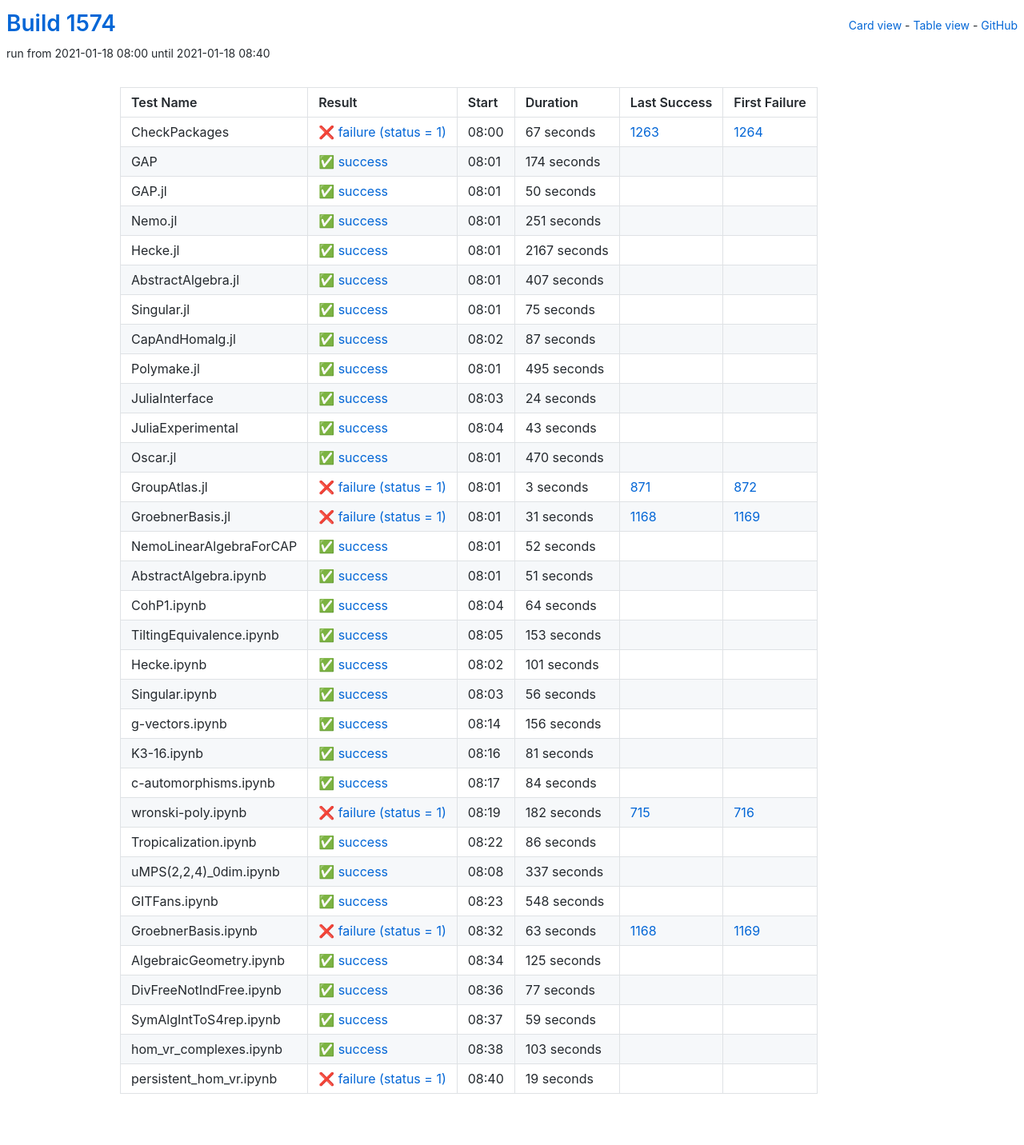
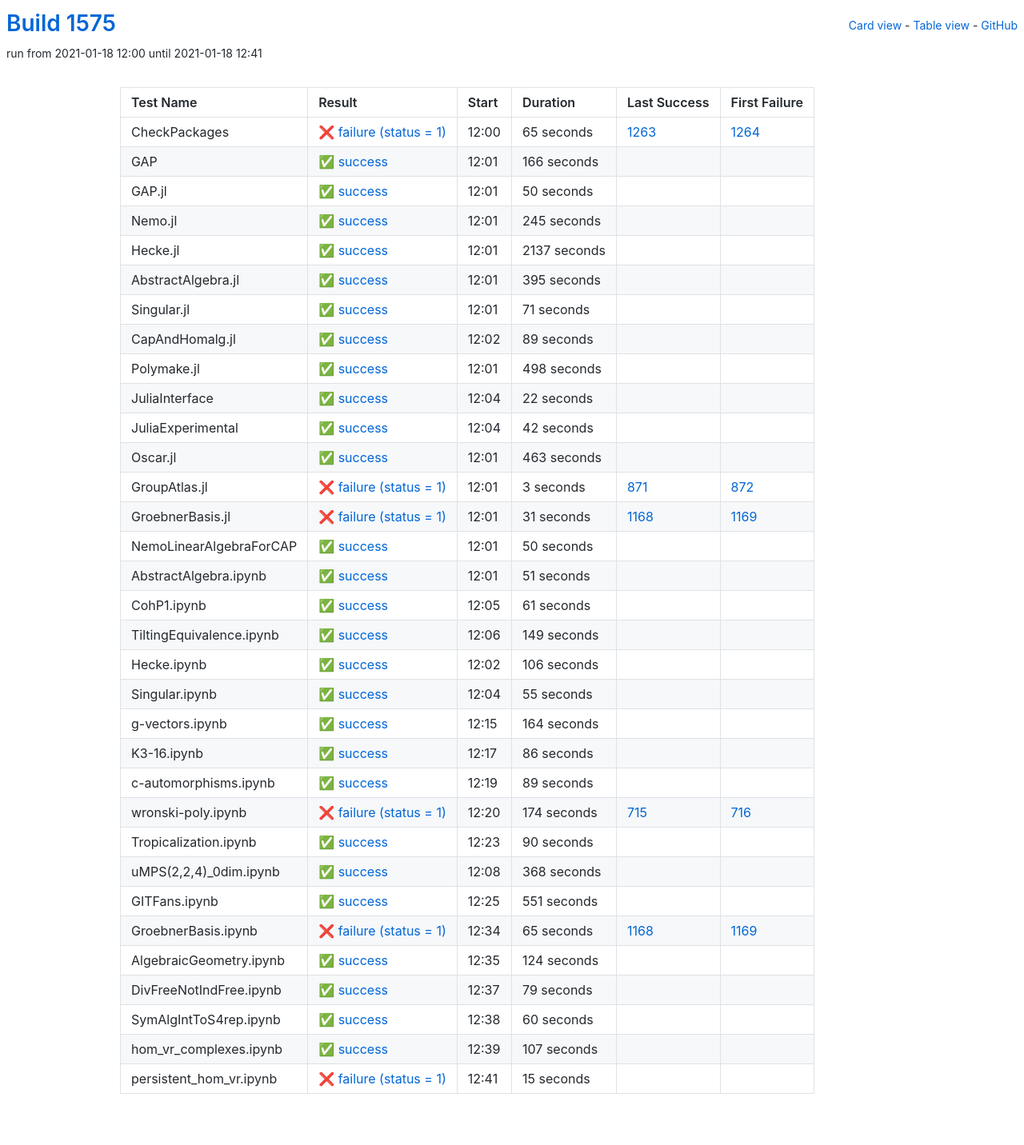
Before and after one commit to oscar-system/oscar-ci-status-stable, a Jekyll site: the page built from table.html, in a window 1280 px wide. Shown: the whole page at 80% size. Built offline with Jekyll 4.4.1, drawn with Linux system fonts in a browser that asks for light colours.

Commit message:
Build #1575

```diff
--- a/_data/ci.yml
+++ b/_data/ci.yml
@@ -1,6 +1,6 @@
 ---
-build: 1574
-build_url: https://oscarci.mathematik.uni-kl.de/job/oscar-stable/1574/
+build: 1575
+build_url: https://oscarci.mathematik.uni-kl.de/job/oscar-stable/1575/
 job: oscar-stable
 organization: oscar-system
 repo: oscar-ci-status-stable
@@ -8,32 +8,32 @@ repourl: https://github.com/oscar-system/oscar-ci-status-stable
 tests:
 - name: CheckPackages
   id: checkpackages
-  log: https://oscarci.mathematik.uni-kl.de/job/oscar-stable/1574/artifact/logs/build-1574/CheckPackages.log
-  start: 2021-01-18 08:00
+  log: https://oscarci.mathematik.uni-kl.de/job/oscar-stable/1575/artifact/logs/build-1575/CheckPackages.log
+  start: 2021-01-18 12:00
   success: false
   exitcode: 1
   status: failure
-  duration: 67
+  duration: 65
   last_success: 1263
   last_success_url: https://oscarci.mathematik.uni-kl.de/job/oscar-stable/1263/
   first_failure: 1264
   first_failure_url: https://oscarci.mathematik.uni-kl.de/job/oscar-stable/1264/
 - name: GAP
   id: gap
-  log: https://oscarci.mathematik.uni-kl.de/job/oscar-stable/1574/artifact/logs/build-1574/GAP.log
-  start: 2021-01-18 08:01
+  log: https://oscarci.mathematik.uni-kl.de/job/oscar-stable/1575/artifact/logs/build-1575/GAP.log
+  start: 2021-01-18 12:01
   success: true
   exitcode: 0
   status: success
-  duration: 174
+  duration: 166
   last_success: false
   last_success_url:
   first_failure: false
   first_failure_url:
 - name: GAP.jl
   id: gap-jl
-  log: https://oscarci.mathematik.uni-kl.de/job/oscar-stable/1574/artifact/logs/build-1574/GAP.jl.log
-  start: 2021-01-18 08:01
+  log: https://oscarci.mathematik.uni-kl.de/job/oscar-stable/1575/artifact/logs/build-1575/GAP.jl.log
+  start: 2021-01-18 12:01
   success: true
   exitcode: 0
   status: success
@@ -44,116 +44,116 @@ tests:
   first_failure_url:
 - name: Nemo.jl
   id: nemo-jl
-  log: https://oscarci.mathematik.uni-kl.de/job/oscar-stable/1574/artifact/logs/build-1574/Nemo.jl.log
-  start: 2021-01-18 08:01
+  log: https://oscarci.mathematik.uni-kl.de/job/oscar-stable/1575/artifact/logs/build-1575/Nemo.jl.log
+  start: 2021-01-18 12:01
   success: true
   exitcode: 0
   status: success
-  duration: 251
+  duration: 245
   last_success: false
   last_success_url:
   first_failure: false
   first_failure_url:
 - name: Hecke.jl
   id: hecke-jl
-  log: https://oscarci.mathematik.uni-kl.de/job/oscar-stable/1574/artifact/logs/build-1574/Hecke.jl.log
-  start: 2021-01-18 08:01
+  log: https://oscarci.mathematik.uni-kl.de/job/oscar-stable/1575/artifact/logs/build-1575/Hecke.jl.log
+  start: 2021-01-18 12:01
   success: true
   exitcode: 0
   status: success
-  duration: 2167
+  duration: 2137
   last_success: false
   last_success_url:
   first_failure: false
   first_failure_url:
 - name: AbstractAlgebra.jl
   id: abstractalgebra-jl
-  log: https://oscarci.mathematik.uni-kl.de/job/oscar-stable/1574/artifact/logs/build-1574/AbstractAlgebra.jl.log
-  start: 2021-01-18 08:01
+  log: https://oscarci.mathematik.uni-kl.de/job/oscar-stable/1575/artifact/logs/build-1575/AbstractAlgebra.jl.log
+  start: 2021-01-18 12:01
   success: true
   exitcode: 0
   status: success
-  duration: 407
+  duration: 395
   last_success: false
   last_success_url:
   first_failure: false
   first_failure_url:
 - name: Singular.jl
   id: singular-jl
-  log: https://oscarci.mathematik.uni-kl.de/job/oscar-stable/1574/artifact/logs/build-1574/Singular.jl.log
-  start: 2021-01-18 08:01
+  log: https://oscarci.mathematik.uni-kl.de/job/oscar-stable/1575/artifact/logs/build-1575/Singular.jl.log
+  start: 2021-01-18 12:01
   success: true
   exitcode: 0
   status: success
-  duration: 75
+  duration: 71
   last_success: false
   last_success_url:
   first_failure: false
   first_failure_url:
 - name: CapAndHomalg.jl
   id: capandhomalg-jl
-  log: https://oscarci.mathematik.uni-kl.de/job/oscar-stable/1574/artifact/logs/build-1574/CapAndHomalg.jl.log
-  start: 2021-01-18 08:02
+  log: https://oscarci.mathematik.uni-kl.de/job/oscar-stable/1575/artifact/logs/build-1575/CapAndHomalg.jl.log
+  start: 2021-01-18 12:02
   success: true
   exitcode: 0
   status: success
-  duration: 87
+  duration: 89
   last_success: false
   last_success_url:
   first_failure: false
   first_failure_url:
 - name: Polymake.jl
   id: polymake-jl
-  log: https://oscarci.mathematik.uni-kl.de/job/oscar-stable/1574/artifact/logs/build-1574/Polymake.jl.log
-  start: 2021-01-18 08:01
+  log: https://oscarci.mathematik.uni-kl.de/job/oscar-stable/1575/artifact/logs/build-1575/Polymake.jl.log
+  start: 2021-01-18 12:01
   success: true
   exitcode: 0
   status: success
-  duration: 495
+  duration: 498
   last_success: false
   last_success_url:
   first_failure: false
   first_failure_url:
 - name: JuliaInterface
   id: juliainterface
-  log: https://oscarci.mathematik.uni-kl.de/job/oscar-stable/1574/artifact/logs/build-1574/JuliaInterface.log
-  start: 2021-01-18 08:03
+  log: https://oscarci.mathematik.uni-kl.de/job/oscar-stable/1575/artifact/logs/build-1575/JuliaInterface.log
+  start: 2021-01-18 12:04
   success: true
   exitcode: 0
   status: success
-  duration: 24
+  duration: 22
   last_success: false
   last_success_url:
   first_failure: false
   first_failure_url:
 - name: JuliaExperimental
   id: juliaexperimental
-  log: https://oscarci.mathematik.uni-kl.de/job/oscar-stable/1574/artifact/logs/build-1574/JuliaExperimental.log
-  start: 2021-01-18 08:04
+  log: https://oscarci.mathematik.uni-kl.de/job/oscar-stable/1575/artifact/logs/build-1575/JuliaExperimental.log
+  start: 2021-01-18 12:04
   success: true
   exitcode: 0
   status: success
-  duration: 43
+  duration: 42
   last_success: false
   last_success_url:
   first_failure: false
   first_failure_url:
 - name: Oscar.jl
   id: oscar-jl
-  log: https://oscarci.mathematik.uni-kl.de/job/oscar-stable/1574/artifact/logs/build-1574/Oscar.jl.log
-  start: 2021-01-18 08:01
+  log: https://oscarci.mathematik.uni-kl.de/job/oscar-stable/1575/artifact/logs/build-1575/Oscar.jl.log
+  start: 2021-01-18 12:01
   success: true
   exitcode: 0
   status: success
-  duration: 470
+  duration: 463
   last_success: false
   last_success_url:
   first_failure: false
   first_failure_url:
 - name: GroupAtlas.jl
   id: groupatlas-jl
-  log: https://oscarci.mathematik.uni-kl.de/job/oscar-stable/1574/artifact/logs/build-1574/GroupAtlas.jl.log
-  start: 2021-01-18 08:01
+  log: https://oscarci.mathematik.uni-kl.de/job/oscar-stable/1575/artifact/logs/build-1575/GroupAtlas.jl.log
+  start: 2021-01-18 12:01
   success: false
   exitcode: 1
   status: failure
@@ -164,8 +164,8 @@ tests:
   first_failure_url: https://oscarci.mathematik.uni-kl.de/job/oscar-stable/872/
 - name: GroebnerBasis.jl
   id: groebnerbasis-jl
-  log: https://oscarci.mathematik.uni-kl.de/job/oscar-stable/1574/artifact/logs/build-1574/GroebnerBasis.jl.log
-  start: 2021-01-18 08:01
+  log: https://oscarci.mathematik.uni-kl.de/job/oscar-stable/1575/artifact/logs/build-1575/GroebnerBasis.jl.log
+  start: 2021-01-18 12:01
   success: false
   exitcode: 1
   status: failure
@@ -176,20 +176,20 @@ tests:
   first_failure_url: https://oscarci.mathematik.uni-kl.de/job/oscar-stable/1169/
 - name: NemoLinearAlgebraForCAP
   id: nemolinearalgebraforcap
-  log: https://oscarci.mathematik.uni-kl.de/job/oscar-stable/1574/artifact/logs/build-1574/NemoLinearAlgebraForCAP.log
-  start: 2021-01-18 08:01
+  log: https://oscarci.mathematik.uni-kl.de/job/oscar-stable/1575/artifact/logs/build-1575/NemoLinearAlgebraForCAP.log
+  start: 2021-01-18 12:01
   success: true
   exitcode: 0
   status: success
-  duration: 52
+  duration: 50
   last_success: false
   last_success_url:
   first_failure: false
   first_failure_url:
 - name: AbstractAlgebra.ipynb
   id: abstractalgebra-ipynb
-  log: https://oscarci.mathematik.uni-kl.de/job/oscar-stable/1574/artifact/logs/build-1574/AbstractAlgebra.ipynb.log
-  start: 2021-01-18 08:01
+  log: https://oscarci.mathematik.uni-kl.de/job/oscar-stable/1575/artifact/logs/build-1575/AbstractAlgebra.ipynb.log
+  start: 2021-01-18 12:01
   success: true
   exitcode: 0
   status: success
@@ -200,104 +200,68 @@ tests:
   first_failure_url:
 - name: CohP1.ipynb
   id: cohp1-ipynb
-  log: https://oscarci.mathematik.uni-kl.de/job/oscar-stable/1574/artifact/logs/build-1574/CohP1.ipynb.log
-  start: 2021-01-18 08:04
+  log: https://oscarci.mathematik.uni-kl.de/job/oscar-stable/1575/artifact/logs/build-1575/CohP1.ipynb.log
+  start: 2021-01-18 12:05
   success: true
   exitcode: 0
   status: success
-  duration: 64
+  duration: 61
   last_success: false
   last_success_url:
   first_failure: false
   first_failure_url:
 - name: TiltingEquivalence.ipynb
   id: tiltingequivalence-ipynb
-  log: https://oscarci.mathematik.uni-kl.de/job/oscar-stable/1574/artifact/logs/build-1574/TiltingEquivalence.ipynb.log
-  start: 2021-01-18 08:05
+  log: https://oscarci.mathematik.uni-kl.de/job/oscar-stable/1575/artifact/logs/build-1575/TiltingEquivalence.ipynb.log
+  start: 2021-01-18 12:06
   success: true
   exitcode: 0
   status: success
-  duration: 153
+  duration: 149
   last_success: false
   last_success_url:
   first_failure: false
   first_failure_url:
 - name: Hecke.ipynb
   id: hecke-ipynb
-  log: https://oscarci.mathematik.uni-kl.de/job/oscar-stable/1574/artifact/logs/build-1574/Hecke.ipynb.log
-  start: 2021-01-18 08:02
+  log: https://oscarci.mathematik.uni-kl.de/job/oscar-stable/1575/artifact/logs/build-1575/Hecke.ipynb.log
+  start: 2021-01-18 12:02
   success: true
   exitcode: 0
   status: success
-  duration: 101
+  duration: 106
   last_success: false
   last_success_url:
   first_failure: false
   first_failure_url:
 - name: Singular.ipynb
   id: singular-ipynb
-  log: https://oscarci.mathematik.uni-kl.de/job/oscar-stable/1574/artifact/logs/build-1574/Singular.ipynb.log
-  start: 2021-01-18 08:03
+  log: https://oscarci.mathematik.uni-kl.de/job/oscar-stable/1575/artifact/logs/build-1575/Singular.ipynb.log
+  start: 2021-01-18 12:04
   success: true
   exitcode: 0
   status: success
-  duration: 56
+  duration: 55
   last_success: false
   last_success_url:
   first_failure: false
   first_failure_url:
 - name: g-vectors.ipynb
   id: g-vectors-ipynb
-  log: https://oscarci.mathematik.uni-kl.de/job/oscar-stable/1574/artifact/logs/build-1574/g-vectors.ipynb.log
-  start: 2021-01-18 08:14
+  log: https://oscarci.mathematik.uni-kl.de/job/oscar-stable/1575/artifact/logs/build-1575/g-vectors.ipynb.log
+  start: 2021-01-18 12:15
   success: true
   exitcode: 0
   status: success
-  duration: 156
+  duration: 164
   last_success: false
   last_success_url:
   first_failure: false
   first_failure_url:
 - name: K3-16.ipynb
   id: k3-16-ipynb
-  log: https://oscarci.mathematik.uni-kl.de/job/oscar-stable/1574/artifact/logs/build-1574/K3-16.ipynb.log
-  start: 2021-01-18 08:16
-  success: true
-  exitcode: 0
-  status: success
-  duration: 81
-  last_success: false
-  last_success_url:
-  first_failure: false
-  first_failure_url:
-- name: c-automorphisms.ipynb
-  id: c-automorphisms-ipynb
-  log: https://oscarci.mathematik.uni-kl.de/job/oscar-stable/1574/artifact/logs/build-1574/c-automorphisms.ipynb.log
-  start: 2021-01-18 08:17
-  success: true
-  exitcode: 0
-  status: success
-  duration: 84
-  last_success: false
-  last_success_url:
-  first_failure: false
-  first_failure_url:
-- name: wronski-poly.ipynb
-  id: wronski-poly-ipynb
-  log: https://oscarci.mathematik.uni-kl.de/job/oscar-stable/1574/artifact/logs/build-1574/wronski-poly.ipynb.log
-  start: 2021-01-18 08:19
-  success: false
-  exitcode: 1
-  status: failure
-  duration: 182
-  last_success: 715
-  last_success_url: https://oscarci.mathematik.uni-kl.de/job/oscar-stable/715/
-  first_failure: 716
-  first_failure_url: https://oscarci.mathematik.uni-kl.de/job/oscar-stable/716/
-- name: Tropicalization.ipynb
-  id: tropicalization-ipynb
-  log: https://oscarci.mathematik.uni-kl.de/job/oscar-stable/1574/artifact/logs/build-1574/Tropicalization.ipynb.log
-  start: 2021-01-18 08:22
+  log: https://oscarci.mathematik.uni-kl.de/job/oscar-stable/1575/artifact/logs/build-1575/K3-16.ipynb.log
+  start: 2021-01-18 12:17
   success: true
   exitcode: 0
   status: success
@@ -306,98 +270,134 @@ tests:
   last_success_url:
   first_failure: false
   first_failure_url:
-- name: uMPS(2,2,4)_0dim.ipynb
-  id: umps-2-2-4-0dim-ipynb
-  log: https://oscarci.mathematik.uni-kl.de/job/oscar-stable/1574/artifact/logs/build-1574/uMPS-2-2-4-_0dim.ipynb.log
-  start: 2021-01-18 08:08
+- name: c-automorphisms.ipynb
+  id: c-automorphisms-ipynb
+  log: https://oscarci.mathematik.uni-kl.de/job/oscar-stable/1575/artifact/logs/build-1575/c-automorphisms.ipynb.log
+  start: 2021-01-18 12:19
   success: true
   exitcode: 0
   status: success
-  duration: 337
+  duration: 89
+  last_success: false
+  last_success_url:
+  first_failure: false
+  first_failure_url:
+- name: wronski-poly.ipynb
+  id: wronski-poly-ipynb
+  log: https://oscarci.mathematik.uni-kl.de/job/oscar-stable/1575/artifact/logs/build-1575/wronski-poly.ipynb.log
+  start: 2021-01-18 12:20
+  success: false
+  exitcode: 1
+  status: failure
+  duration: 174
+  last_success: 715
+  last_success_url: https://oscarci.mathematik.uni-kl.de/job/oscar-stable/715/
+  first_failure: 716
+  first_failure_url: https://oscarci.mathematik.uni-kl.de/job/oscar-stable/716/
+- name: Tropicalization.ipynb
+  id: tropicalization-ipynb
+  log: https://oscarci.mathematik.uni-kl.de/job/oscar-stable/1575/artifact/logs/build-1575/Tropicalization.ipynb.log
+  start: 2021-01-18 12:23
+  success: true
+  exitcode: 0
+  status: success
+  duration: 90
+  last_success: false
+  last_success_url:
+  first_failure: false
+  first_failure_url:
+- name: uMPS(2,2,4)_0dim.ipynb
+  id: umps-2-2-4-0dim-ipynb
+  log: https://oscarci.mathematik.uni-kl.de/job/oscar-stable/1575/artifact/logs/build-1575/uMPS-2-2-4-_0dim.ipynb.log
+  start: 2021-01-18 12:08
+  success: true
+  exitcode: 0
+  status: success
+  duration: 368
   last_success: false
   last_success_url:
   first_failure: false
   first_failure_url:
 - name: GITFans.ipynb
   id: gitfans-ipynb
-  log: https://oscarci.mathematik.uni-kl.de/job/oscar-stable/1574/artifact/logs/build-1574/GITFans.ipynb.log
-  start: 2021-01-18 08:23
+  log: https://oscarci.mathematik.uni-kl.de/job/oscar-stable/1575/artifact/logs/build-1575/GITFans.ipynb.log
+  start: 2021-01-18 12:25
   success: true
   exitcode: 0
   status: success
-  duration: 548
+  duration: 551
   last_success: false
   last_success_url:
   first_failure: false
   first_failure_url:
 - name: GroebnerBasis.ipynb
   id: groebnerbasis-ipynb
-  log: https://oscarci.mathematik.uni-kl.de/job/oscar-stable/1574/artifact/logs/build-1574/GroebnerBasis.ipynb.log
-  start: 2021-01-18 08:32
+  log: https://oscarci.mathematik.uni-kl.de/job/oscar-stable/1575/artifact/logs/build-1575/GroebnerBasis.ipynb.log
+  start: 2021-01-18 12:34
   success: false
   exitcode: 1
   status: failure
-  duration: 63
+  duration: 65
   last_success: 1168
   last_success_url: https://oscarci.mathematik.uni-kl.de/job/oscar-stable/1168/
   first_failure: 1169
   first_failure_url: https://oscarci.mathematik.uni-kl.de/job/oscar-stable/1169/
 - name: AlgebraicGeometry.ipynb
   id: algebraicgeometry-ipynb
-  log: https://oscarci.mathematik.uni-kl.de/job/oscar-stable/1574/artifact/logs/build-1574/AlgebraicGeometry.ipynb.log
-  start: 2021-01-18 08:34
+  log: https://oscarci.mathematik.uni-kl.de/job/oscar-stable/1575/artifact/logs/build-1575/AlgebraicGeometry.ipynb.log
+  start: 2021-01-18 12:35
   success: true
   exitcode: 0
   status: success
-  duration: 125
+  duration: 124
   last_success: false
   last_success_url:
   first_failure: false
   first_failure_url:
 - name: DivFreeNotIndFree.ipynb
   id: divfreenotindfree-ipynb
-  log: https://oscarci.mathematik.uni-kl.de/job/oscar-stable/1574/artifact/logs/build-1574/DivFreeNotIndFree.ipynb.log
-  start: 2021-01-18 08:36
+  log: https://oscarci.mathematik.uni-kl.de/job/oscar-stable/1575/artifact/logs/build-1575/DivFreeNotIndFree.ipynb.log
+  start: 2021-01-18 12:37
   success: true
   exitcode: 0
   status: success
-  duration: 77
+  duration: 79
   last_success: false
   last_success_url:
   first_failure: false
   first_failure_url:
 - name: SymAlgIntToS4rep.ipynb
   id: symalginttos4rep-ipynb
-  log: https://oscarci.mathematik.uni-kl.de/job/oscar-stable/1574/artifact/logs/build-1574/SymAlgIntToS4rep.ipynb.log
-  start: 2021-01-18 08:37
+  log: https://oscarci.mathematik.uni-kl.de/job/oscar-stable/1575/artifact/logs/build-1575/SymAlgIntToS4rep.ipynb.log
+  start: 2021-01-18 12:38
   success: true
   exitcode: 0
   status: success
-  duration: 59
+  duration: 60
   last_success: false
   last_success_url:
   first_failure: false
   first_failure_url:
 - name: hom_vr_complexes.ipynb
   id: hom-vr-complexes-ipynb
-  log: https://oscarci.mathematik.uni-kl.de/job/oscar-stable/1574/artifact/logs/build-1574/hom_vr_complexes.ipynb.log
-  start: 2021-01-18 08:38
+  log: https://oscarci.mathematik.uni-kl.de/job/oscar-stable/1575/artifact/logs/build-1575/hom_vr_complexes.ipynb.log
+  start: 2021-01-18 12:39
   success: true
   exitcode: 0
   status: success
-  duration: 103
+  duration: 107
   last_success: false
   last_success_url:
   first_failure: false
   first_failure_url:
 - name: persistent_hom_vr.ipynb
   id: persistent-hom-vr-ipynb
-  log: https://oscarci.mathematik.uni-kl.de/job/oscar-stable/1574/artifact/logs/build-1574/persistent_hom_vr.ipynb.log
-  start: 2021-01-18 08:40
+  log: https://oscarci.mathematik.uni-kl.de/job/oscar-stable/1575/artifact/logs/build-1575/persistent_hom_vr.ipynb.log
+  start: 2021-01-18 12:41
   success: false
   exitcode: 1
   status: failure
-  duration: 19
+  duration: 15
   last_success: false
   last_success_url:
   first_failure: false
```
Also changed, not shown: README.md.
